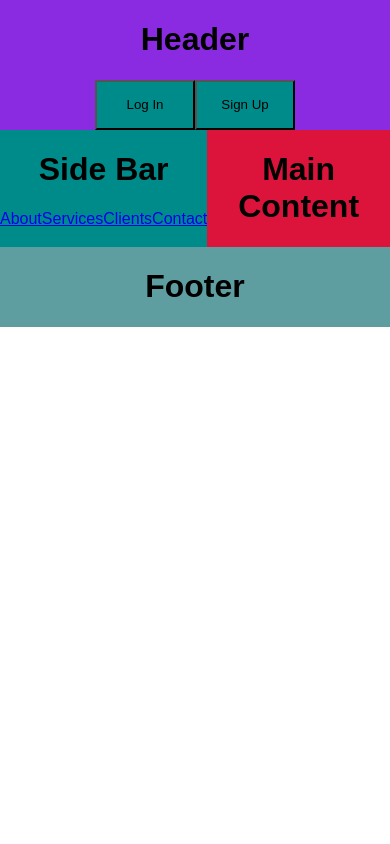
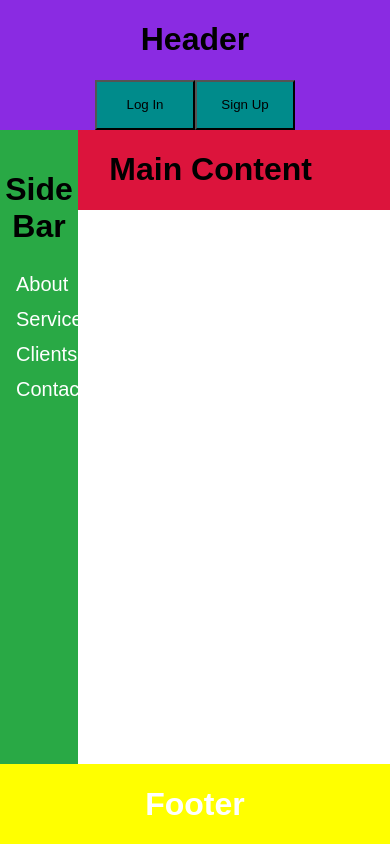
Before and after one commit to mdsaon/BookingPro-Dev, a React (Create React App) app in the folder client/: page / in a window 390 px wide. Built offline with nearby package versions, Linux system fonts and the light colour scheme.

Commit message:
fixed aside responsive ness

```diff
--- a/client/src/components/Aside/Aside.css
+++ b/client/src/components/Aside/Aside.css
@@ -0,0 +1,26 @@
+.app-home-aside{
+    height: 100%;
+    width: 20vw;
+    position: fixed;
+    z-index: 1;
+    top: 20;
+    left: 0;
+    bottom: 20;
+    background-color: #29A945;
+    overflow-x: hidden;
+    padding-top: 20px;
+}
+
+.app-home-aside a{
+    padding: 6px 8px 6px 16px;
+    text-decoration: none;
+    font-size: 20px;
+    color: white;
+    display: block;
+    border: none;
+    background: none;
+    width: 100%;
+    text-align: left;
+    cursor: pointer;
+    outline: none;
+}
--- a/client/src/components/Footer/Footer.css
+++ b/client/src/components/Footer/Footer.css
@@ -0,0 +1,10 @@
+.app-home-footer{
+   position: fixed;
+   left: 0;
+   bottom: 0;
+   width: 100%;
+   background-color: yellow;
+   color: white;
+   text-align: center;
+   z-index: 1;
+}
```
